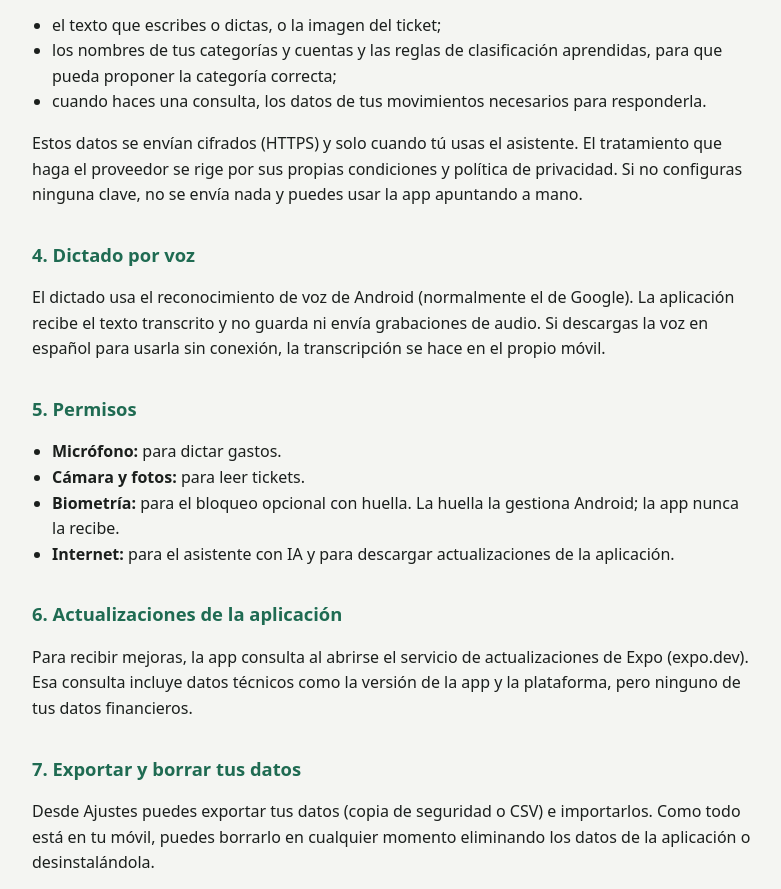
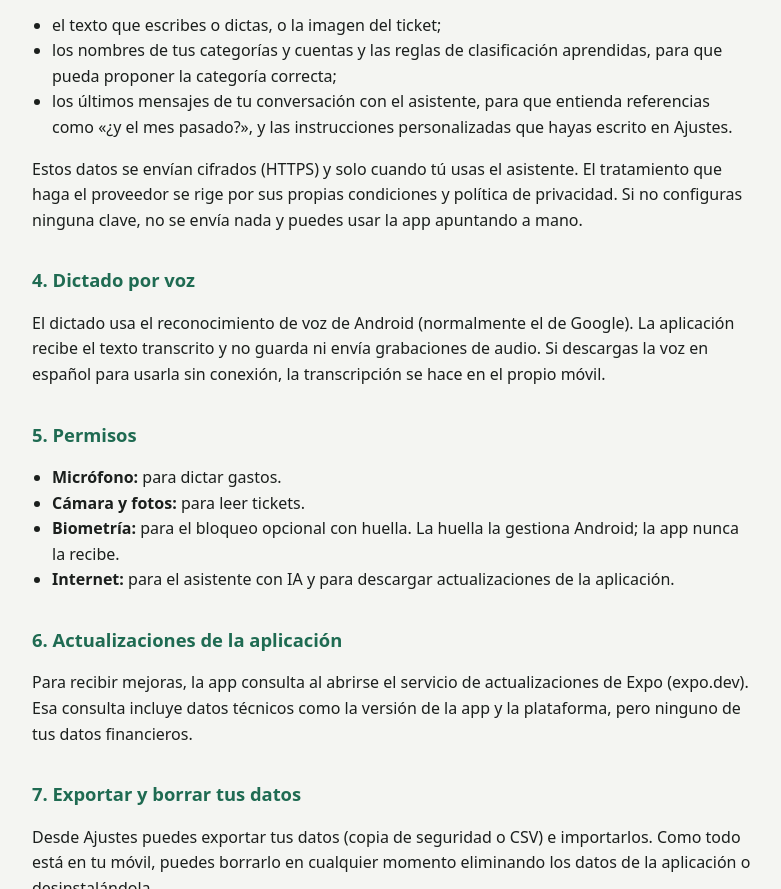
Before and after one commit to Javertix/cuadra-privacidad, a plain HTML site: page index.html in a window 1280 px wide. Shown: the part 821-1710 px from the top of the page, without its empty margins (248-1029 px from the left). Drawn offline with Linux system fonts and the light colour scheme.

Commit message:
Add files via upload

```diff
--- a/index.html
+++ b/index.html
@@ -35,7 +35,7 @@
 <ul>
   <li>el texto que escribes o dictas, o la imagen del ticket;</li>
   <li>los nombres de tus categorías y cuentas y las reglas de clasificación aprendidas, para que pueda proponer la categoría correcta;</li>
-  <li>cuando haces una consulta, los datos de tus movimientos necesarios para responderla.</li>
+  <li>los últimos mensajes de tu conversación con el asistente, para que entienda referencias como «¿y el mes pasado?», y las instrucciones personalizadas que hayas escrito en Ajustes.</li>
 </ul>
 <p>Estos datos se envían cifrados (HTTPS) y solo cuando tú usas el asistente. El tratamiento que haga el proveedor se rige por sus propias condiciones y política de privacidad. Si no configuras ninguna clave, no se envía nada y puedes usar la app apuntando a mano.</p>
 
```
